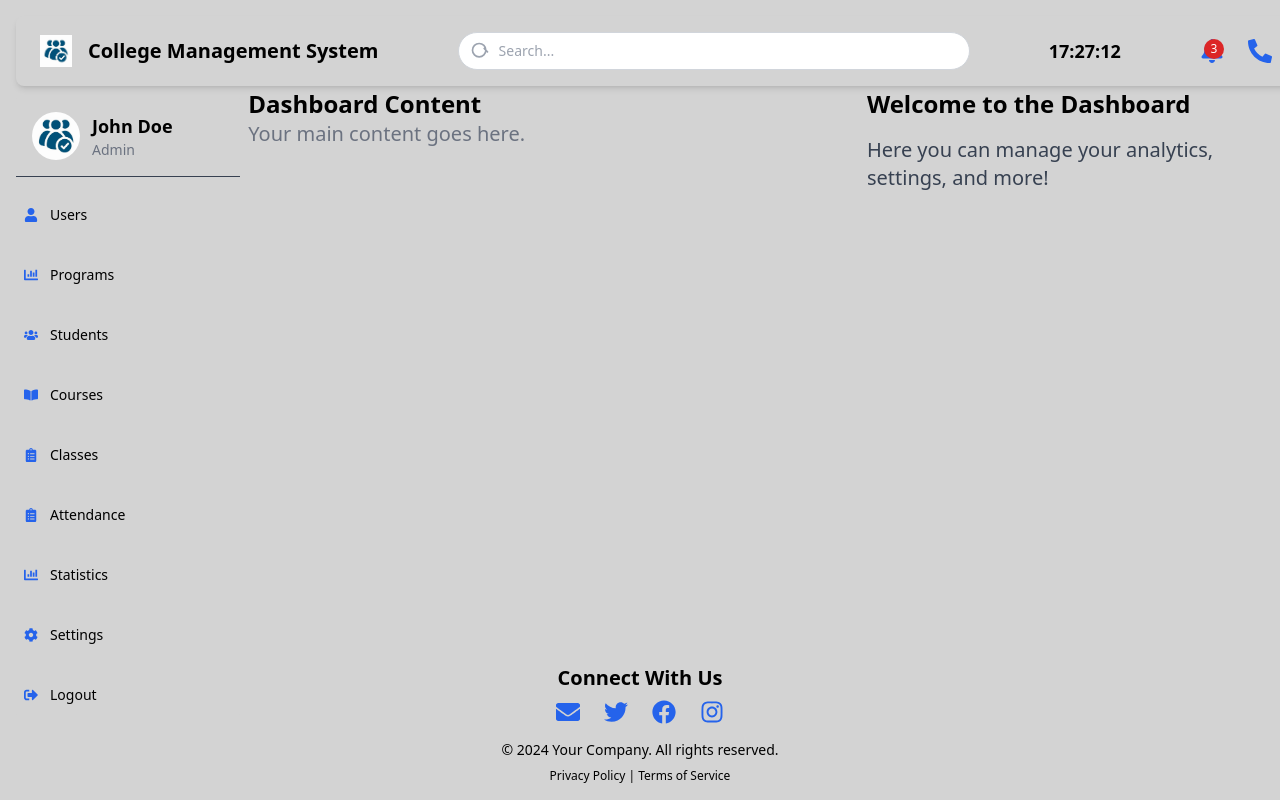
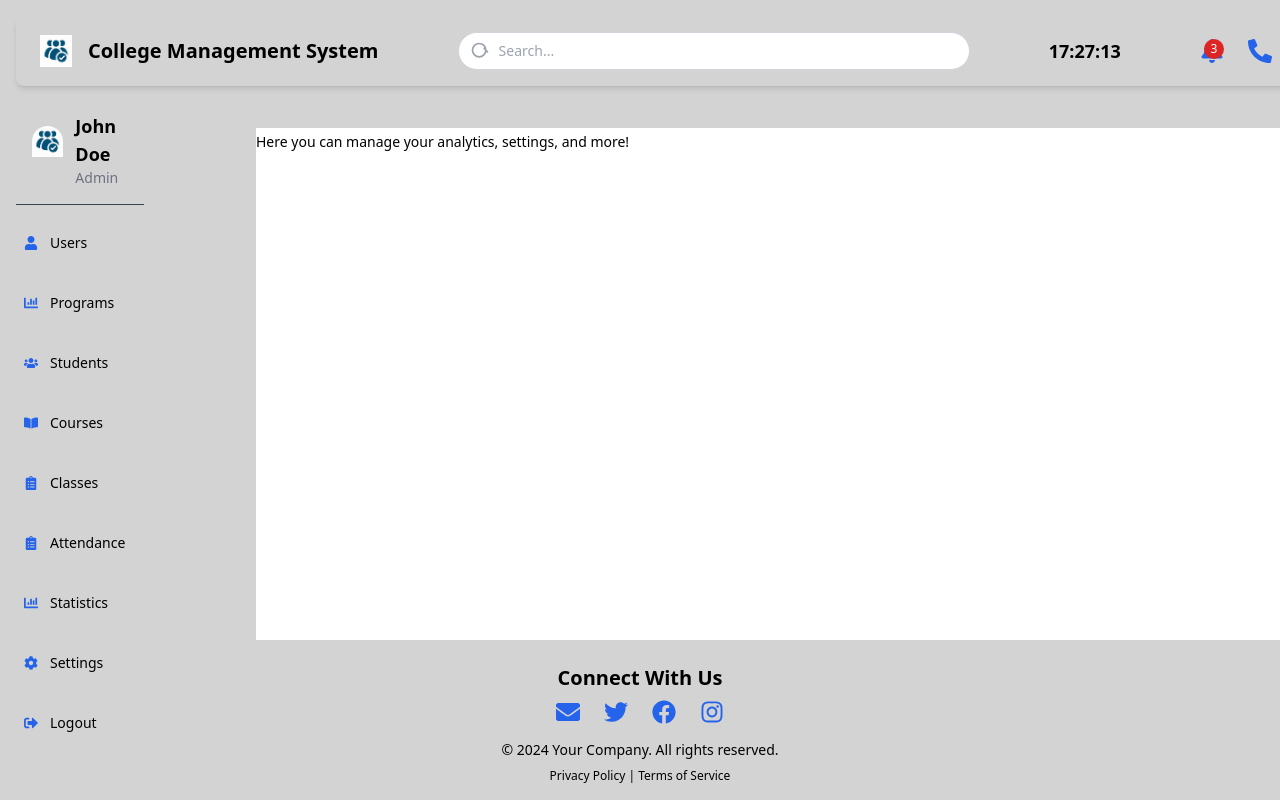
Before and after one commit to jadofils/attendence-management-system, a React (Vite) app in the folder attendance-reactjs-frontend/: page /dashboard in a window 1280 px wide. Shown: the top 800 px of the page. Built offline with nearby package versions, Linux system fonts and the light colour scheme.

Commit message:
main dashbaord done

```diff
--- a/attendance-reactjs-frontend/src/App.tsx
+++ b/attendance-reactjs-frontend/src/App.tsx
@@ -12,18 +12,23 @@ const App: React.FC = () => {
   return (
     <Router>
       <div className="bg-secondary text-primary min-h-screen flex flex-col">
-        {/* Conditional rendering of Navbar */}
-        <Routes>
-          {/* Exclude Navbar on Dashboard route */}
-          <Route path="/dashboard" element={<Dashboard />} />
-          {/* Render Navbar for all other routes */}
-          <Route path="/" element={<><Navbar /><Main /></>} />
-          <Route path="/signup" element={<><Navbar /><Signup /></>} />
-          <Route path="/login" element={<><Navbar /><Login /></>} />
-          <Route path="/forgot-password" element={<><Navbar /><ForgotPassword /></>} />
-        </Routes>
 
-        {/* Footer is always visible */}
+      <Routes>
+
+      <Route path="/dashboard" element={<Dashboard />} />
+      </Routes>
+
+        {/* Layout with Navbar and Footer */}
+        <Navbar />
+        <main className="flex-grow p-6">
+          <Routes>
+            <Route path="/" element={<Main />} />
+            <Route path="/signup" element={<Signup />} />
+            <Route path="/login" element={<Login />} />
+            <Route path="/forgot-password" element={<ForgotPassword />} />
+
+          </Routes>
+        </main>
         <Footer />
       </div>
     </Router>
--- a/attendance-reactjs-frontend/src/dashboard/Dashboard.tsx
+++ b/attendance-reactjs-frontend/src/dashboard/Dashboard.tsx
@@ -1,17 +1,14 @@
 import React from 'react';
 import Sidebar from './Sidebar';
+import DashboardNavbar from './DashboardNavBar';
 import DashboardMain from './DashboardMain';
-import DashboardNavbar from './DashboardNavBar';
 
 const Dashboard: React.FC = () => {
   return (
     <div className="flex">
       <Sidebar />
       <DashboardNavbar />
-
-      <div className="flex-grow">
-        <DashboardMain />
-      </div>
+   <DashboardMain/>
     </div>
   );
 };
--- a/attendance-reactjs-frontend/src/dashboard/DashboardMain.tsx
+++ b/attendance-reactjs-frontend/src/dashboard/DashboardMain.tsx
@@ -2,12 +2,10 @@ import React from 'react';
 
 const DashboardMain: React.FC = () => {
   return (
-    <div className="flex-1 ml-16 md:ml-64 mt-16 p-6">
-      <h2 className="text-2xl font-semibold mb-4">Welcome to the Dashboard</h2>
-      <p className="text-gray-700">
+    <div className="bg-primary mt-32 ml-32 w-full min-h-[9999px]">
+      <p className="text-base">
         Here you can manage your analytics, settings, and more!
       </p>
-      {/* Add more sections or components here */}
     </div>
   );
 };
--- a/attendance-reactjs-frontend/src/dashboard/Sidebar.tsx
+++ b/attendance-reactjs-frontend/src/dashboard/Sidebar.tsx
@@ -23,7 +23,7 @@ const Sidebar: React.FC = () => {
       {/* Sidebar */}
       <div
         className={`bg-secondary text-black  relative top-24 rounded left-4 mt- ${
-          isOpen ? "w-96" : "w-16"
+          isOpen ? "w-32" : "w-16"
         } transition-all duration-300  z-20  `}
       >
         {/* Profile Section */}
@@ -91,12 +91,6 @@ const Sidebar: React.FC = () => {
       >
         {isOpen ? <FaTimes /> : <FaBars />}
       </button>
-
-      {/* Main Content */}
-      <div className={`ml-${isOpen ? "78" : "16"} p-6 w-full mt-16`}>
-        <h1 className="text-2xl font-bold">Dashboard Content</h1>
-        <p className="text-gray-500">Your main content goes here.</p>
-      </div>
     </div>
   );
 };
```
Also changed, not shown: 2 other files (tests, documents, lock files or other folders).
